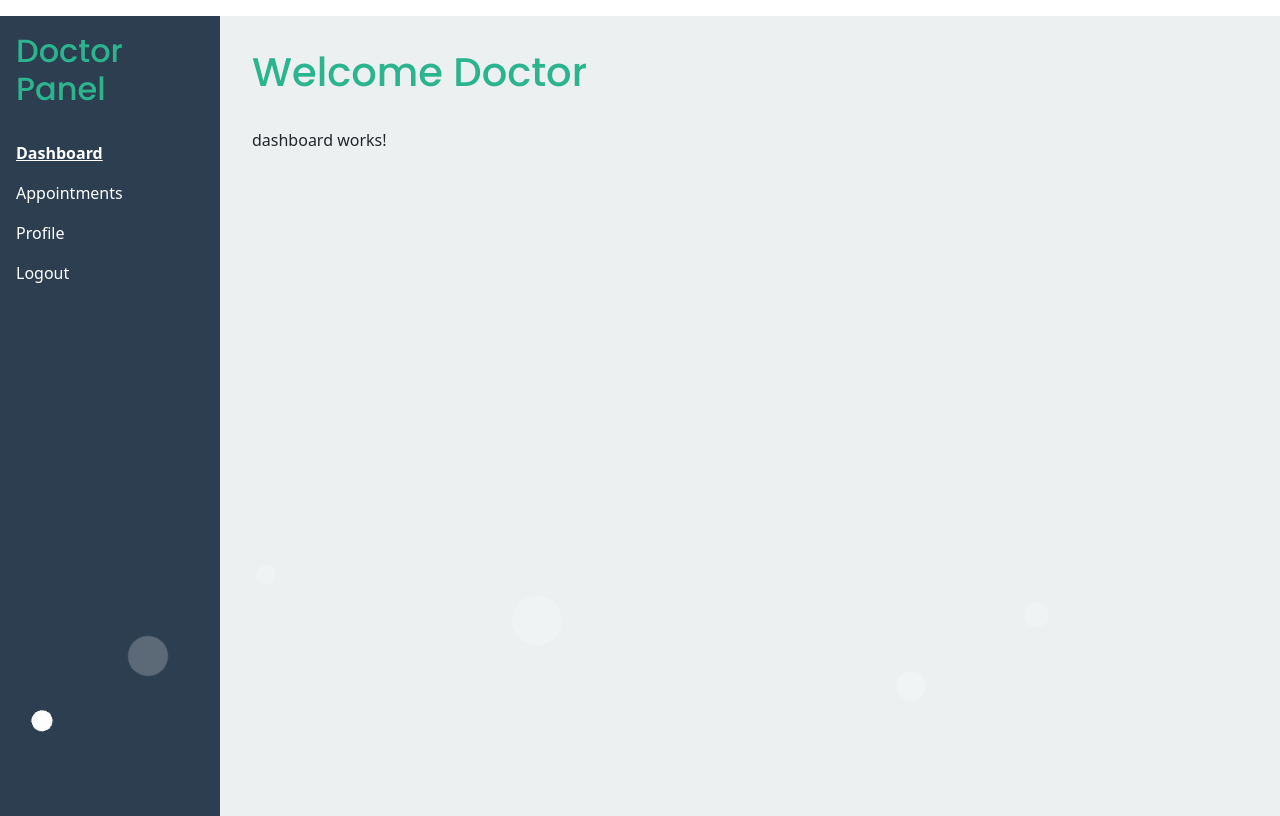
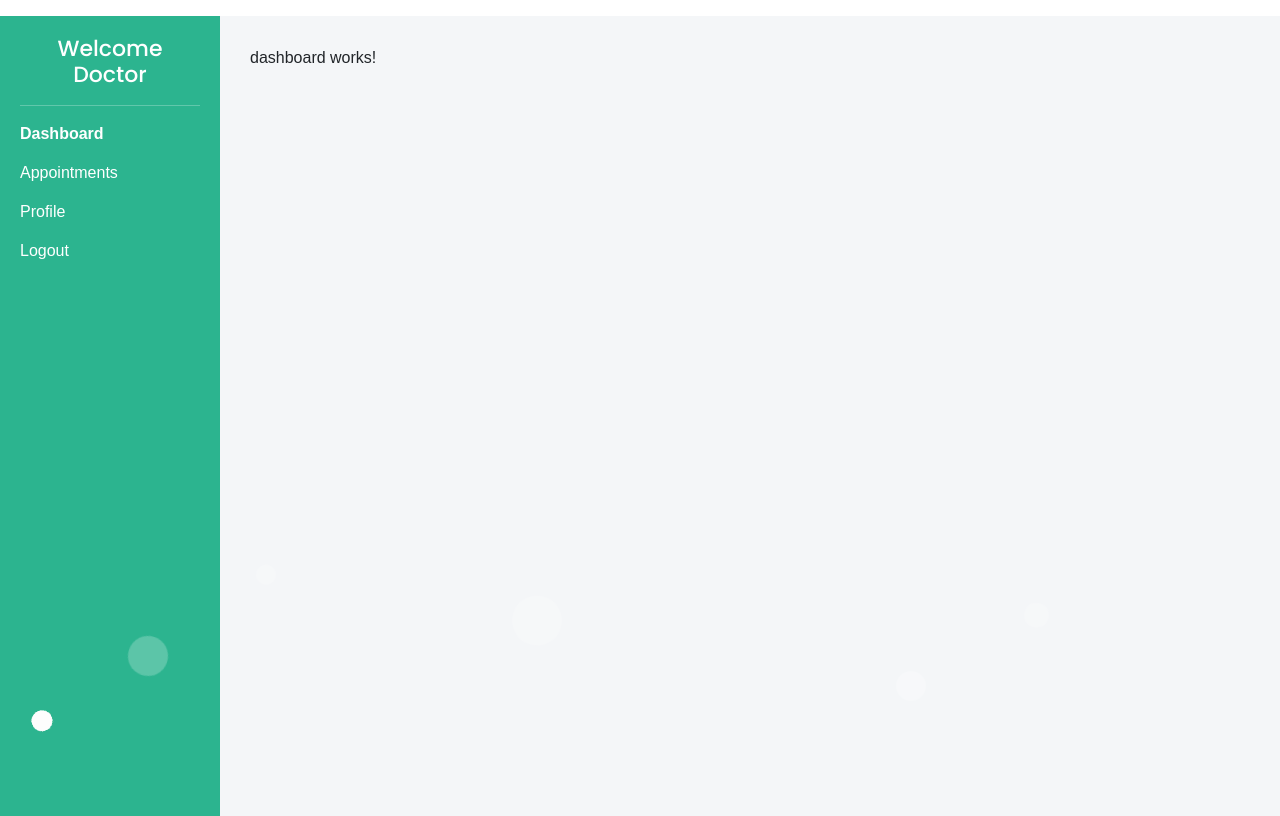
Before and after one commit to SereenHanandeh/ClinicsProject, an Angular app in the folder clinicSystem/: page /doctor/dashboard in a window 1280 px wide. Built offline with nearby package versions, Linux system fonts and the light colour scheme; data requests are answered from the project's data file.

Commit message:
doctor dashborad edit

```diff
--- a/clinicSystem/src/app/layouts/doctor-layout/doctor-layout.component.html
+++ b/clinicSystem/src/app/layouts/doctor-layout/doctor-layout.component.html
@@ -1,19 +1,28 @@
-<div class="doctor-layout">
-  <nav class="sidebar">
-    <h2>Doctor Panel</h2>
-    <ul>
-      <li><a routerLink="/doctor/dashboard" routerLinkActive="active">Dashboard</a></li>
-      <li><a routerLink="/doctor/appointments" routerLinkActive="active">Appointments</a></li>
-      <li><a routerLink="/doctor/profile" routerLinkActive="active">Profile</a></li>
-      <li><a routerLink="/">Logout</a></li>
-    </ul>
-  </nav>
+<div class="layout">
+  <aside class="sidebar">
+    <h2>Welcome Doctor</h2>
+    <hr />
+    <nav>
+      <ul>
+        <li>
+          <a routerLink="/doctor/dashboard" routerLinkActive="active"
+            >Dashboard</a
+          >
+        </li>
+        <li>
+          <a routerLink="/doctor/appointments" routerLinkActive="active"
+            >Appointments</a
+          >
+        </li>
+        <li>
+          <a routerLink="/doctor/profile" routerLinkActive="active">Profile</a>
+        </li>
+        <li><a routerLink="/">Logout</a></li>
+      </ul>
+    </nav>
+  </aside>
 
   <main class="content">
-    <header>
-      <h1>Welcome Doctor</h1>
-    </header>
-
     <router-outlet></router-outlet>
   </main>
 </div>
--- a/clinicSystem/src/app/layouts/doctor-layout/doctor-layout.component.scss
+++ b/clinicSystem/src/app/layouts/doctor-layout/doctor-layout.component.scss
@@ -1,48 +1,47 @@
-.doctor-layout {
+.layout {
   display: flex;
-  height: 100vh;
+  min-height: 100vh;
+  font-family: Arial, sans-serif;
+  margin-top: 0;
+}
+
+
 
 .sidebar {
   width: 220px;
-    background-color: #2c3e50;
+  background-color: #2cb48f;
   color: white;
-    padding: 1rem;
-
-    h2 {
-      margin-bottom: 2rem;
+  padding: 20px;
 }
 
-    ul {
+.sidebar h2{
+  margin-top: 0;
+  font-size: 22px;
+  text-align: center;
+  color: #ffffff;
+}
+
+.sidebar ul {
   list-style: none;
-      padding: 0;
+  padding-left: 0;
+}
 
-      li {
-        margin-bottom: 1rem;
+.sidebar li {
+  margin: 15px 0;
+}
 
-        a {
+.sidebar a {
   color: white;
   text-decoration: none;
-
-          &.active {
-            font-weight: bold;
-            text-decoration: underline;
 }
 
-          &:hover {
-            color: #1abc9c;
-          }
-        }
-      }
-    }
+.sidebar a.active {
+  font-weight: bold;
+  color: #ffffff;
 }
 
 .content {
   flex: 1;
-    padding: 2rem;
-    background: #ecf0f1;
-
-    header {
-      margin-bottom: 2rem;
+  padding: 30px;
+  background-color: #f4f6f8;
 }
-  }
-}
```
Lines whose indentation alone changed are shown as unchanged.
